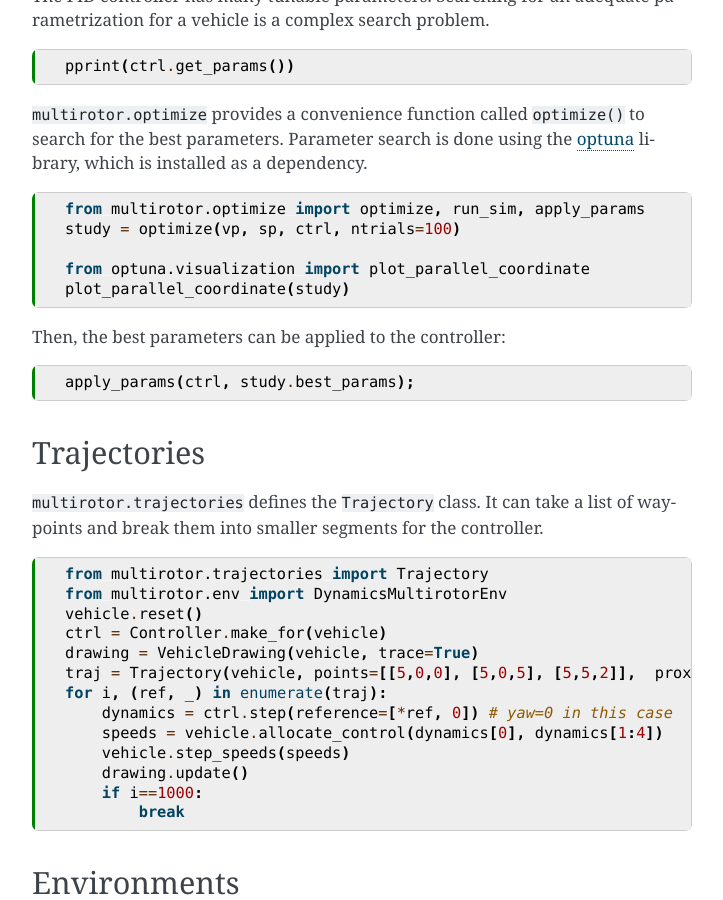
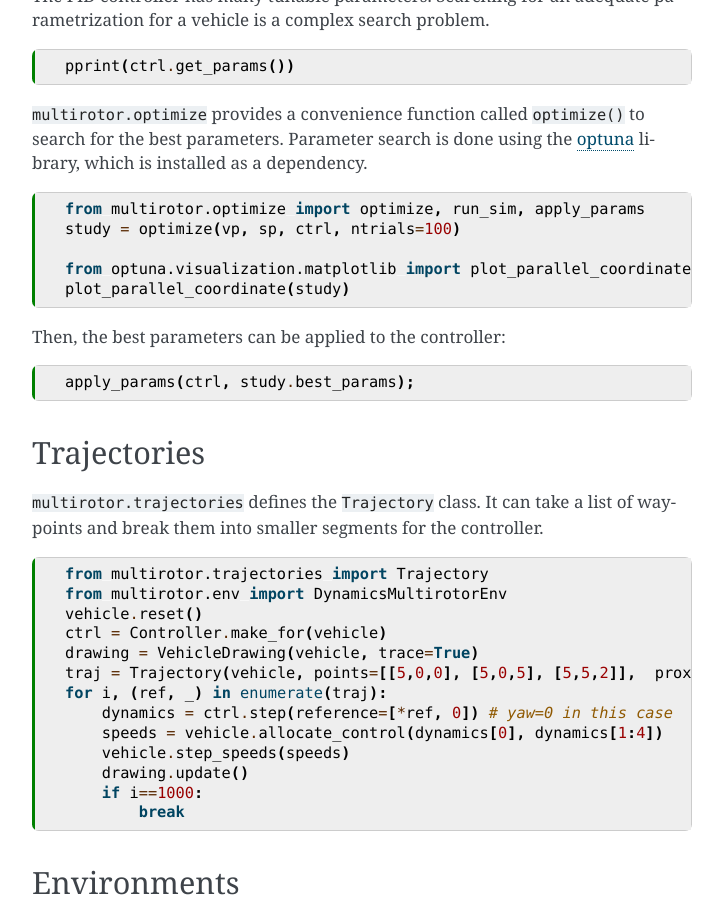
Before and after one commit to hazrmard/multirotor, a Sphinx documentation site: the page built from docs/Quickstart.md, in a window 1280 px wide and 900 px high, scrolled down 3974 px. Shown: the whole window, without its empty margins (388-1111 px from the left). Built offline with Sphinx 7.4.7, drawn with Linux system fonts in a browser that asks for light colours.

````diff
--- a/docs/Quickstart.md
+++ b/docs/Quickstart.md
@@ -214,7 +214,7 @@ pprint(ctrl.get_params())
 from multirotor.optimize import optimize, run_sim, apply_params
 study = optimize(vp, sp, ctrl, ntrials=100)
 
-from optuna.visualization import plot_parallel_coordinate
+from optuna.visualization.matplotlib import plot_parallel_coordinate
 plot_parallel_coordinate(study)
 ```
 
--- a/setup.cfg
+++ b/setup.cfg
@@ -1,7 +1,7 @@
 # See: https://setuptools.pypa.io/en/latest/userguide/quickstart.html
 [metadata]
 name = multirotor
-version = 0.4.4
+version = 0.5.0
 description =  Simulation testbed for multirotor vehicles.
 long_description = file: README.md
 long_description_content_type = text/markdown
````
